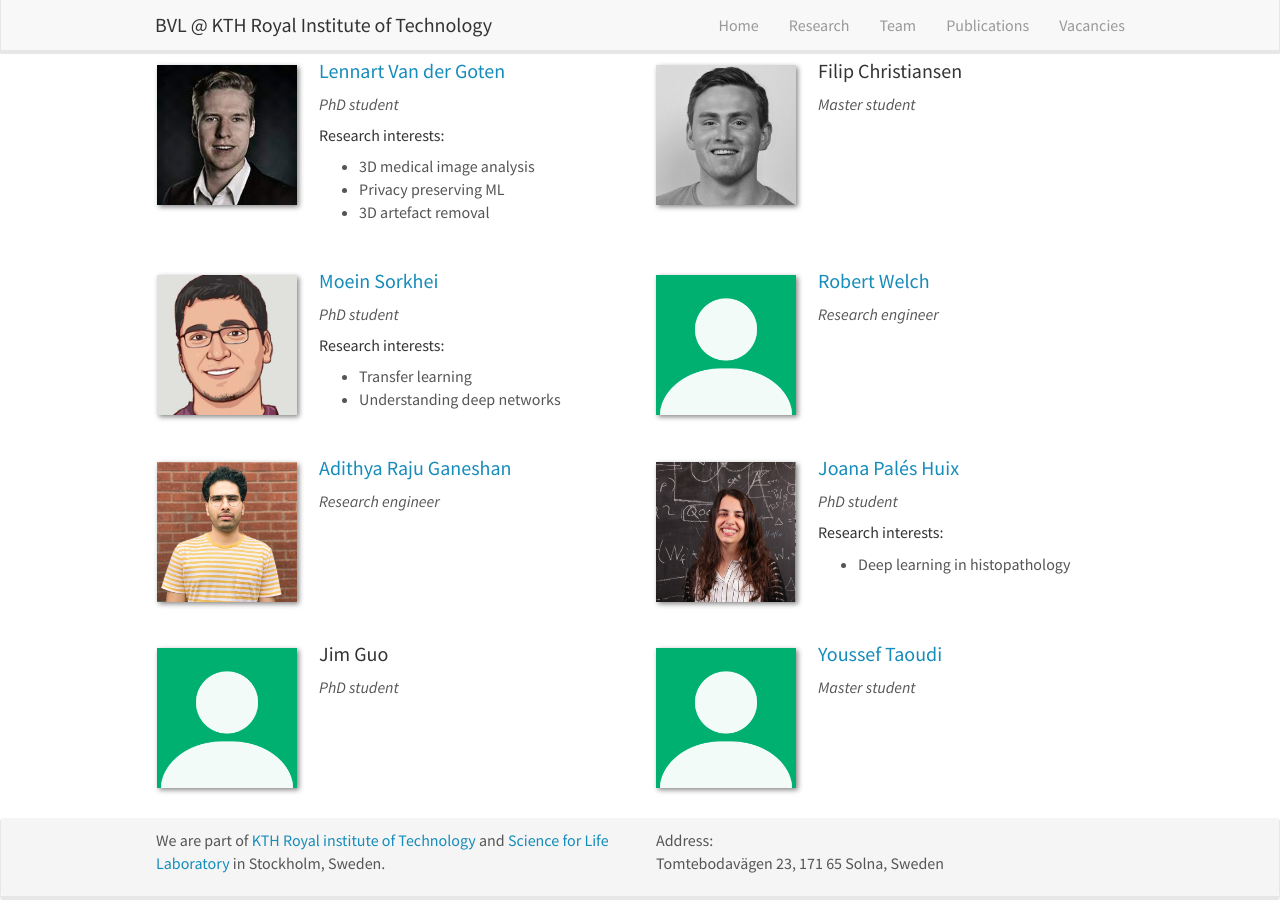
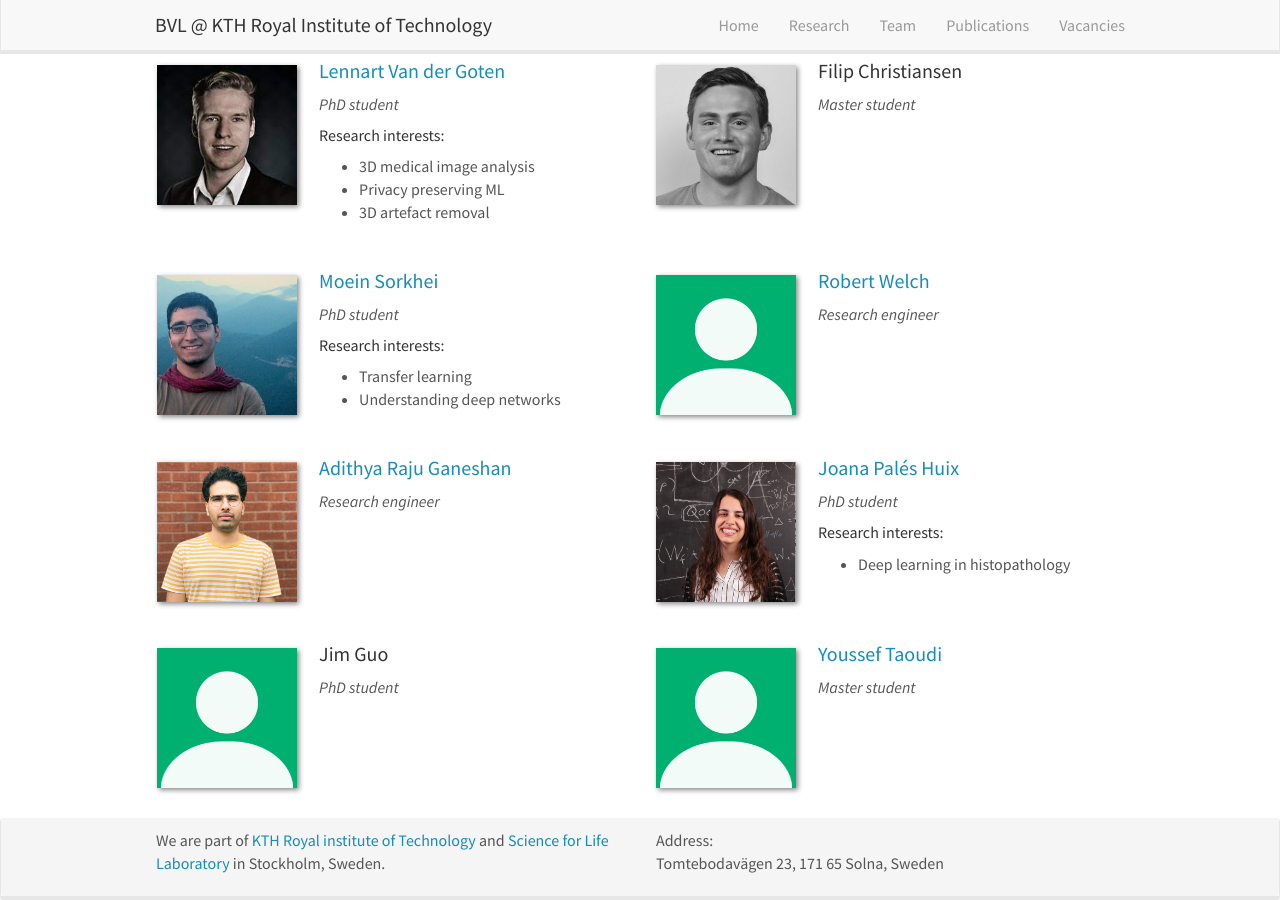
Before and after one commit to MoeinSorkhei/sitedraft3, a Jekyll site: the page built from _pages/team.md, in a window 1280 px wide and 900 px high, scrolled down 729 px. Built offline with Jekyll 4.4.1, drawn with Linux system fonts in a browser that asks for light colours; nearby versions of some CDN libraries.

Commit message:
Small update

```diff
--- a/_data/team_members.yml
+++ b/_data/team_members.yml
@@ -88,7 +88,7 @@
 
 - name: "Moein Sorkhei"
   webpage: https://www.kth.se/profile/sorkhei
-  photo: Moein_cartoon.jpg
+  photo: Moein.png
   info: PhD student
   email: sorkhei@kth.se
   number_educ: 2
```
